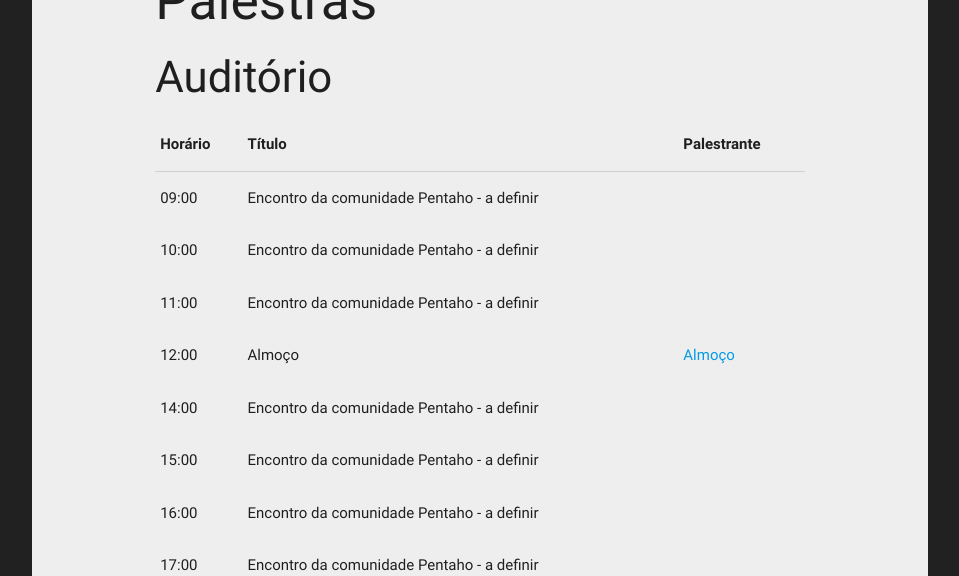
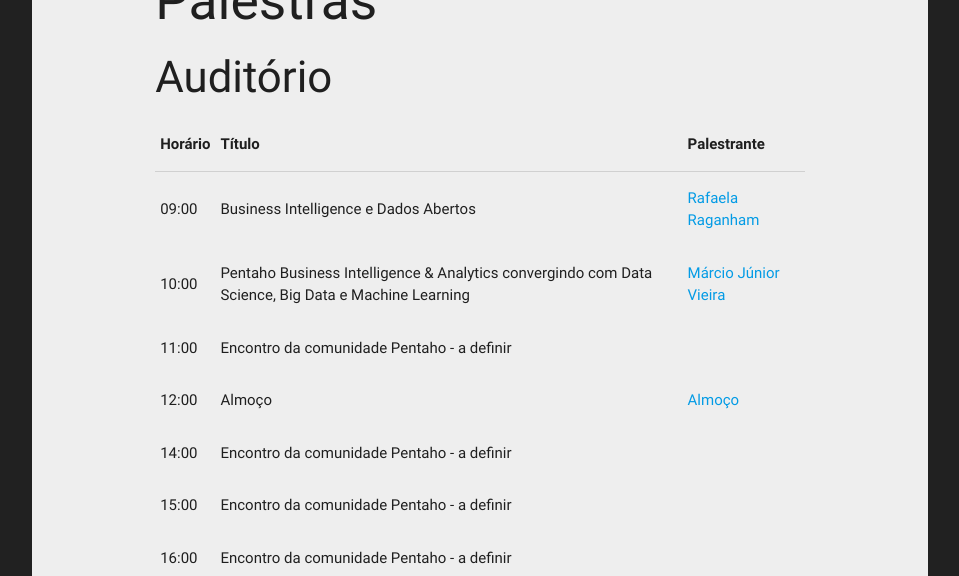
Before and after one commit to rodrigornogueira/ftsl10, a Jekyll site: the page built from 26.html, in a window 1280 px wide and 900 px high, cut to the strip 324-900 px from the top of the window. Shown: the whole strip, without its empty margins (160-1119 px from the left). Built offline with Jekyll 4.4.1, drawn with Linux system fonts in a browser that asks for light colours; nearby versions of some CDN libraries; comment, search, counter and statistics services are not loaded.

Commit message:
Adiciona programação da trilha Pentaho #84

```diff
--- a/26.html
+++ b/26.html
@@ -16,13 +16,13 @@
 <tbody>
 <tr>
 <td>09:00</td>
-<td>Encontro da comunidade Pentaho - a definir</td>
-<td><a href=""></a></td>
+<td>Business Intelligence e Dados Abertos</td>
+<td><a href="http://ftsl.org.br/ftsl10/convidados/rafaelaraganham.html">Rafaela Raganham</a></td>
 </tr>
 <tr>
 <td>10:00</td>
-<td>Encontro da comunidade Pentaho - a definir</td>
-<td><a href=""></a></td></tr>
+<td>Pentaho Business Intelligence & Analytics convergindo com Data Science, Big Data e Machine Learning</td>
+<td><a href="http://ftsl.org.br/ftsl10/convidados/marciojuniorvieira.html">Márcio Júnior Vieira</a></td></tr>
 </tr>
 <tr>
 <td>11:00</td>
```
Also changed, not shown: _convidados/marciojuniorvieira.md (added, +17 -0 lines), _convidados/rafaelaraganham.md (added, +19 -0 lines), _convidados/marciojuniorvieira-thumb.jpg (added), _convidados/marciojuniorvieira.jpg (added), _convidados/rafaelaraganham-thumb.jpg (added), _convidados/rafaelaraganham.jpg (added).
